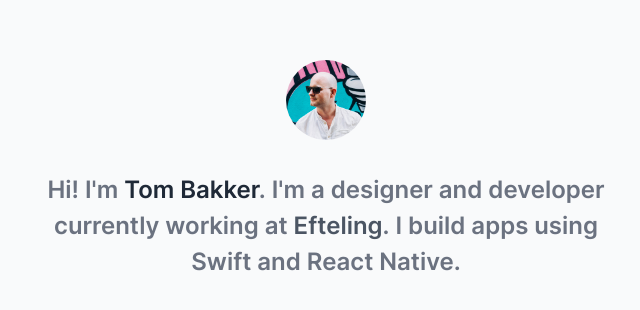
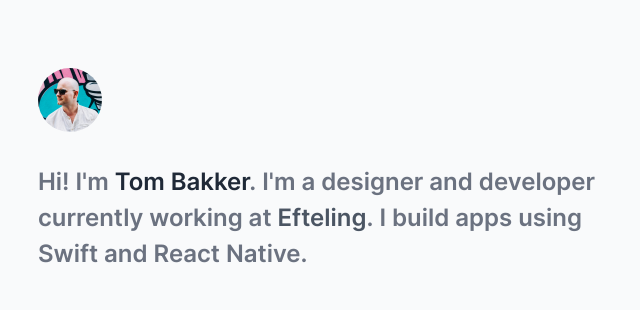
Before and after one commit to BakkerTom/personal-site, a Next.js app: page / in a window 1280 px wide. Shown: the part 230-540 px from the top of the page, without its empty margins (314-954 px from the left). Built offline with nearby package versions, Linux system fonts and the light colour scheme.

Commit message:
style: left align layout

```diff
--- a/src/pages/index.tsx
+++ b/src/pages/index.tsx
@@ -11,9 +11,10 @@ export default function HomePage() {
       <Seo />
       <main>
         <section className='bg-gray-50 dark:bg-gray-800'>
-          <div className='layout flex min-h-screen flex-col items-center justify-center text-center'>
+          <div className='flex min-h-screen flex-col items-center justify-center px-4'>
+            <div>
               <div className='mb-8'>
-              <Avatar className='h-20 w-20 rounded-full' />
+                <Avatar className='h-16 w-16 rounded-full' />
               </div>
               <p className='max-w-xl text-2xl font-semibold leading-normal text-gray-500 dark:text-gray-400'>
                 Hi! I'm{' '}
@@ -30,6 +31,7 @@ export default function HomePage() {
                 . I build apps using Swift and React Native.
               </p>
             </div>
+          </div>
         </section>
       </main>
     </Layout>
--- a/src/styles/globals.css
+++ b/src/styles/globals.css
@@ -53,12 +53,6 @@
   }
   /* #endregion  /**======== Typography =========== */
 
-  .layout {
-    /* 1100px */
-    max-width: 68.75rem;
-    @apply mx-auto w-11/12;
-  }
-
   .bg-dark a.custom-link {
     @apply border-gray-200 hover:border-gray-200/0;
   }
```
Lines whose indentation alone changed are shown as unchanged.
